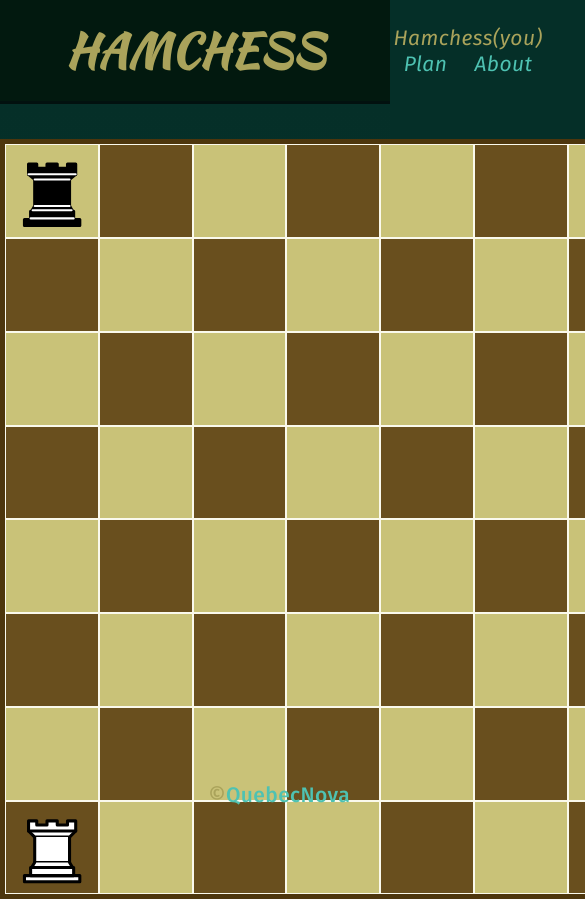
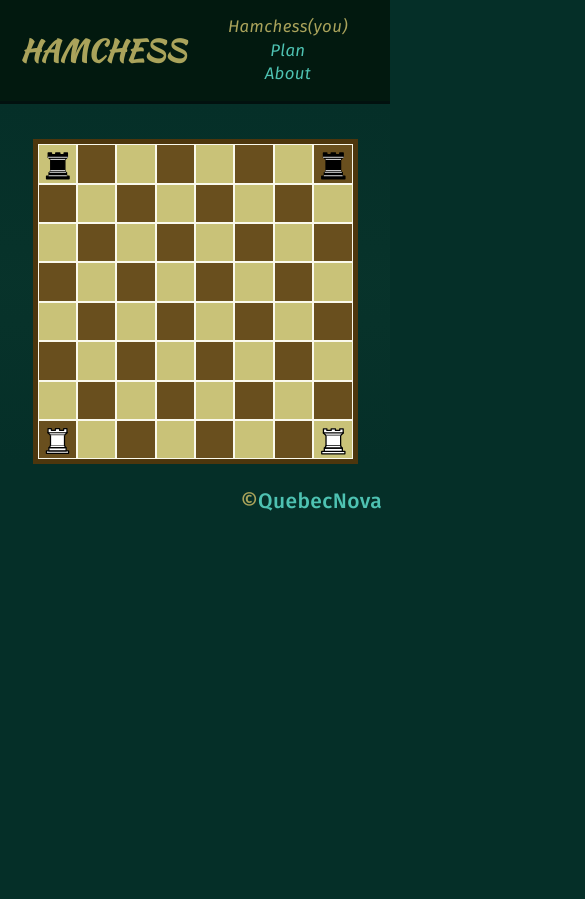
Before and after one commit to QuebecNova/Chess, a plain HTML site: page index.html in a window 390 px wide. Shown: the top 899 px of the page, 585 px wide, since content can reach past the window. After the commit the page ends 844 px from the top, so only its background shows below. Drawn offline with Linux system fonts and the light colour scheme.

Commit message:
added support for small screens

```diff
--- a/styles/style.css
+++ b/styles/style.css
@@ -93,11 +93,9 @@ a:active {
 /* Sections */
 
 header {
-  display: flex;
-  flex-flow: column wrap;
-  justify-content: center;
-  position: sticky;
-  top: 0px;
+  display: grid;
+  grid-template-columns: 1.2fr 2fr;
+  align-items: center;
   border-bottom: 3px solid rgb(2, 17, 15);
   background-color: rgba(2, 20, 9, 0.8);
   border-collapse: collapse;
@@ -105,8 +103,7 @@ header {
 }
 
 nav {
-  margin: 0 auto;
-  width: 40%;
+  width: 100%;
 }
 
 nav ul {
@@ -116,6 +113,7 @@ nav ul {
   font-family: 'fira_sansitalic';
   margin: 5px 0px;
   list-style: none;
+  line-height: 1.4em;
 }
 
 main {
@@ -130,9 +128,8 @@ main p:first-child {
 }
 
 footer {
-  position: absolute;
-  right: 40px;
-  bottom: 10px;
+  text-align: right;
+  margin-right: 2vw;
 }
 
 footer p {
@@ -199,3 +196,44 @@ piece {
 .dragOver {
   background-color: brown;
 }
+
+/* Temp layout for phones */
+
+@media screen and (max-width: 760px) {
+  h1 {
+    font-size: 1.4em;
+    margin: 0px 10px;
+  }
+
+  nav ul {
+    flex-flow: column wrap;
+  }
+}
+
+@media screen and (max-width: 760px) and (min-width: 600px) {
+
+  .chessboard {
+    width: 590px;
+    height: 590px;
+  }
+}
+
+@media screen and (max-width: 599px) and (min-width: 500px) {
+
+  .chessboard {
+    width: 490px;
+    height: 490px;
+  }
+}
+
+@media screen and (max-width: 499px) {
+
+  .chessboard {
+    width: 315px;
+    height: 315px;
+  }
+
+  nav ul {
+    font-size: 0.8em;
+  }
+}
```
